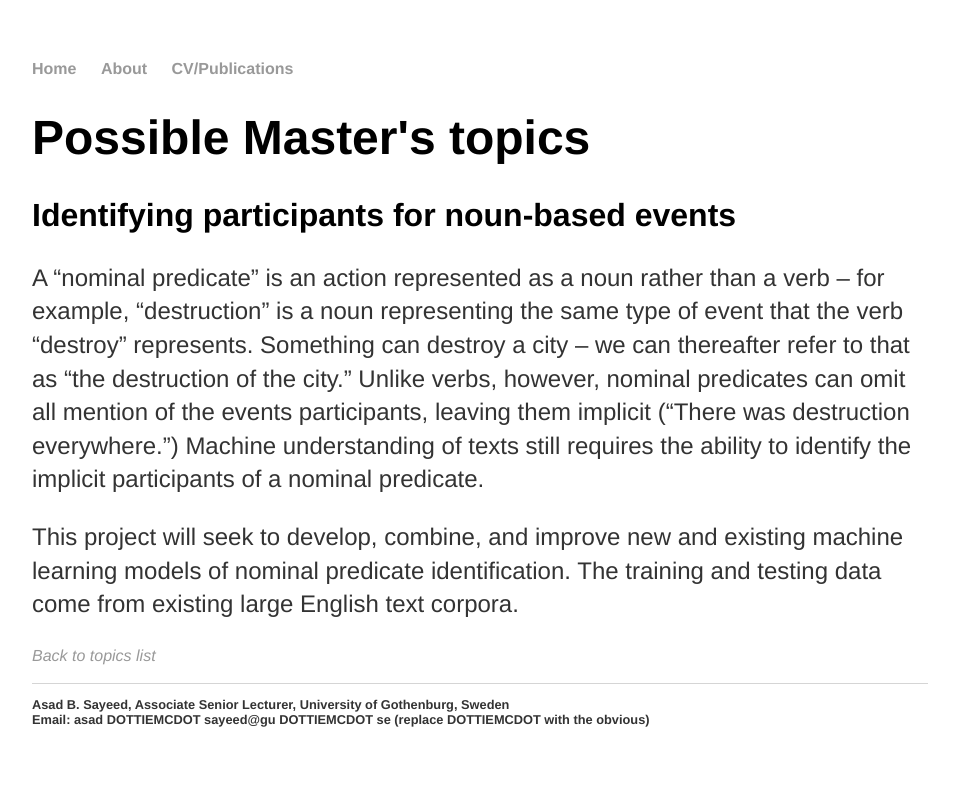
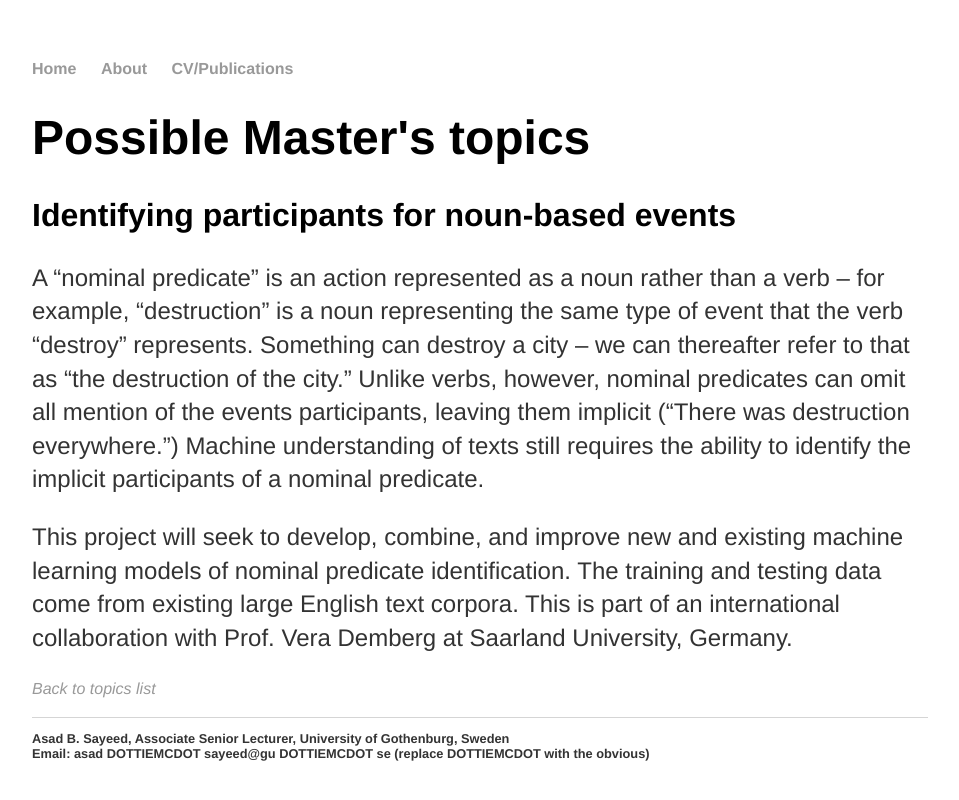
Before and after one commit to asayeed/asayeed.github.io, a Jekyll site: the page built from _mastersprojects/3_nompred.md, in a window 1280 px wide. Shown: the top 800 px of the page, without its empty margins (160-1119 px from the left). Built offline with Jekyll 4.4.1, drawn with Linux system fonts in a browser that asks for light colours.

Commit message:
Update 3_nompred.md

```diff
--- a/_mastersprojects/3_nompred.md
+++ b/_mastersprojects/3_nompred.md
@@ -14,4 +14,6 @@ nominal	predicate.
 
 This project will seek to develop, combine, and	improve	new and	existing
 machine	learning models	of nominal predicate identification. The training
-and testing data come from existing large English text corpora.
+and testing data come from existing large English text corpora. This is part
+of an international collaboration with Prof. Vera Demberg at Saarland University,
+Germany.
```
